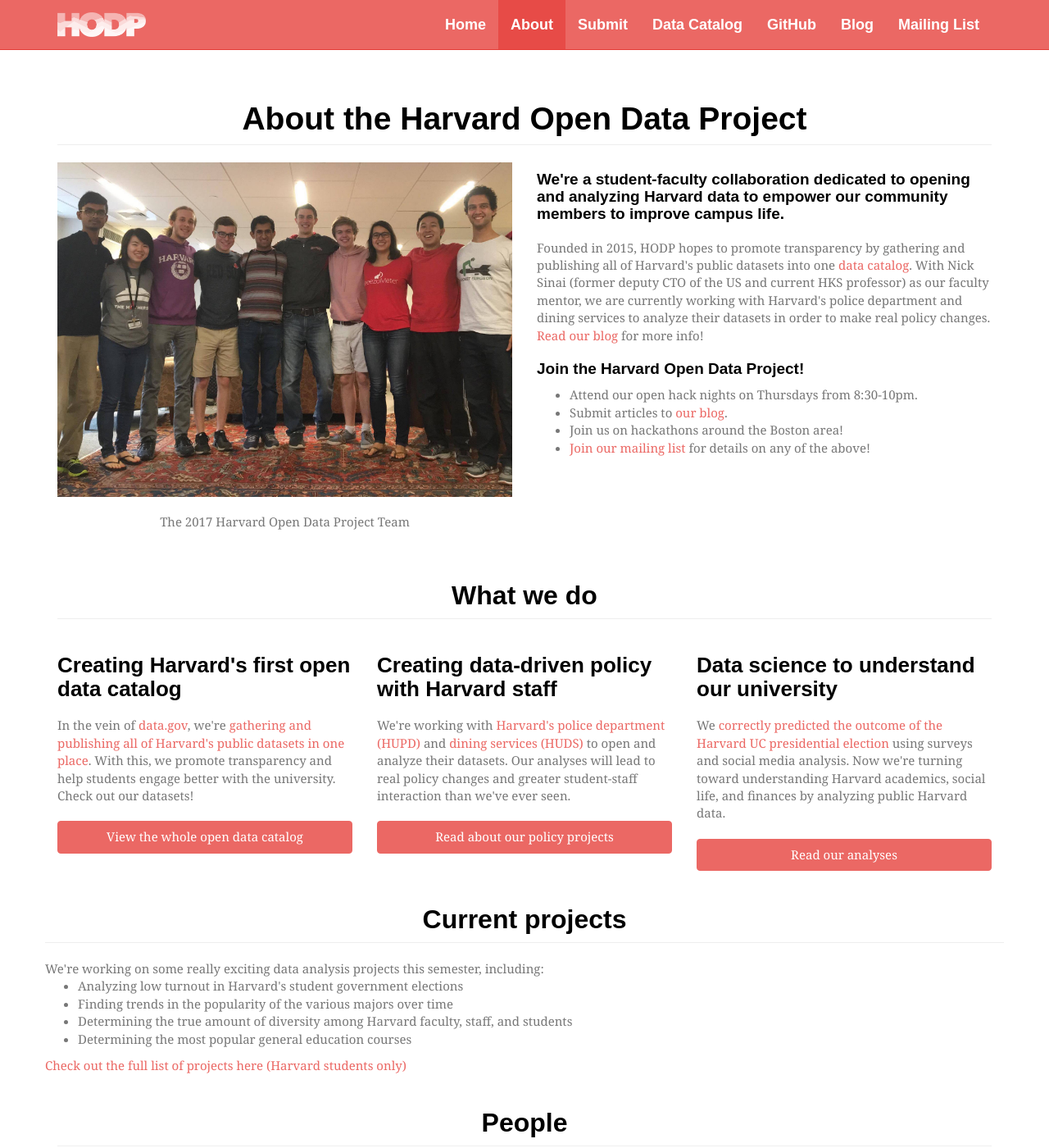
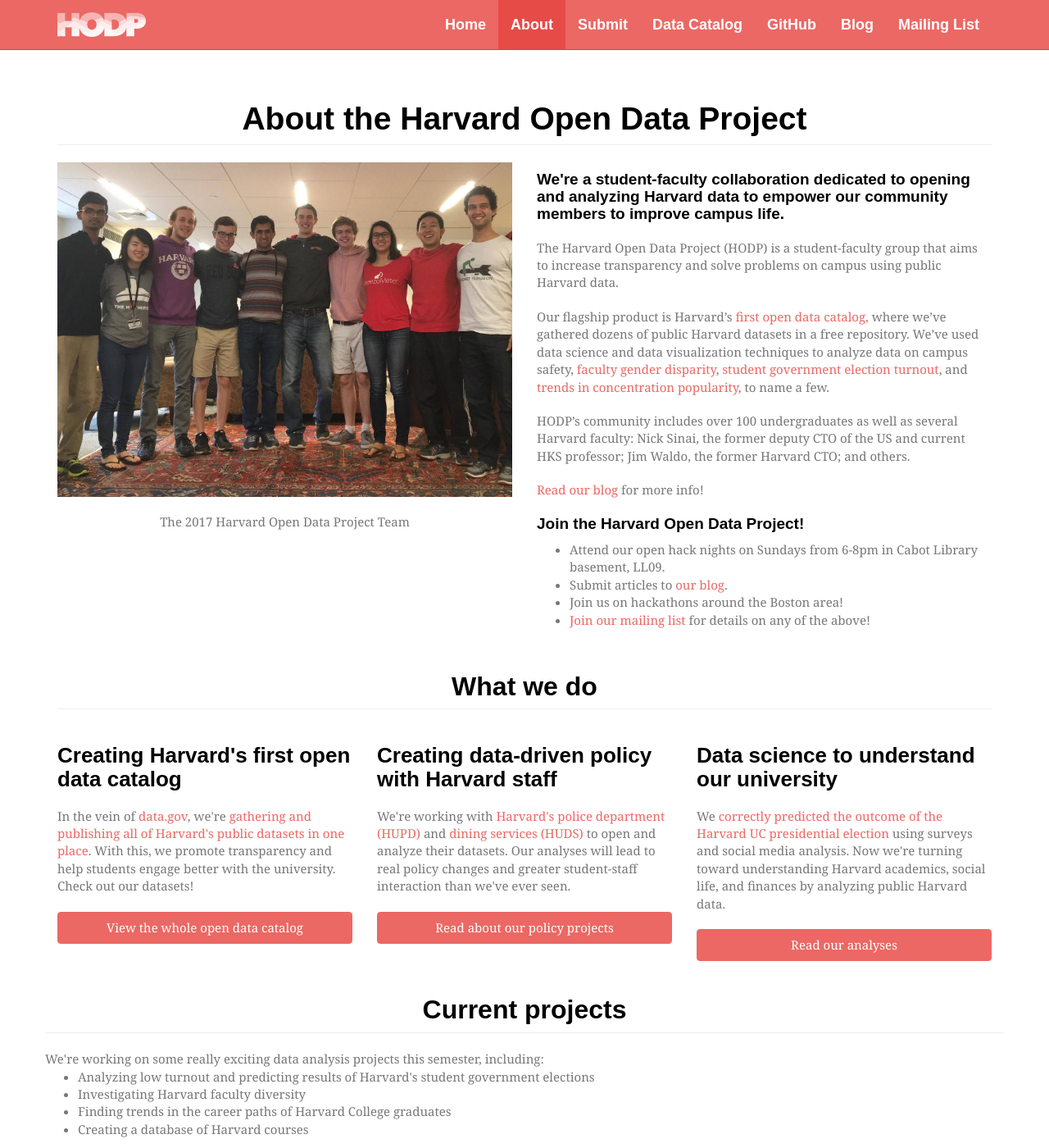
Before and after one commit to Eandalf7h/HarvardOpenData, a Jekyll site: the page built from about.html, in a window 1280 px wide and 1400 px high. Shown: the whole window at 82% size. Built offline with Jekyll 4.4.1, drawn with Linux system fonts in a browser that asks for light colours; nearby versions of some CDN libraries; some web fonts are replaced; some of the changed text lies outside the part shown.

```diff
--- a/about.html
+++ b/about.html
@@ -16,13 +16,19 @@
         <h4>
             We're a student-faculty collaboration dedicated to opening and analyzing Harvard data to empower our community members to improve campus life.
         </h4>
+        <p>The Harvard Open Data Project (HODP) is a student-faculty group that aims to increase transparency and solve problems on campus using public Harvard data. </p>
         <p>
-          Founded in 2015, HODP hopes to promote transparency by gathering and publishing all of Harvard's public datasets into one <a href="/catalog">data catalog</a>. With Nick Sinai (former deputy CTO of the US and current HKS professor) as our faculty mentor, we are currently working with Harvard's police department and dining services to analyze their datasets in order to make real policy changes. <a href="https://medium.com/harvard-open-data-project">Read our blog</a> for more info!
+        Our flagship product is Harvard’s <a href="/catalog">first open data catalog,</a> where we’ve gathered dozens of public Harvard datasets in a free repository. We’ve used data science and data visualization techniques to analyze data on campus safety, <a href="https://medium.com/harvard-open-data-project/gender-disparity-in-harvard-faculty-b253ae949a56">faculty gender disparity</a>, <a href="https://medium.com/harvard-open-data-project/you-too-could-have-won-the-dunster-uc-election-131400dce0dc">student government election turnout</a>, and <a href="https://medium.com/harvard-open-data-project/from-ec-to-tech-how-harvard-students-are-changing-concentrations-b748b55ed35b">trends in concentration popularity</a>, to name a few.
+        </p>
+        <p>
+        HODP’s community includes over 100 undergraduates as well as several Harvard faculty: Nick Sinai, the former deputy CTO of the US and current HKS professor; Jim Waldo, the former Harvard CTO; and others.
+        </p>
+        <p> <a href="https://medium.com/harvard-open-data-project">Read our blog</a> for more info!
         </p>
         <h4>Join the Harvard Open Data Project!</h4>
             <ul>
                 <li>
-                  Attend our open hack nights on Thursdays from 8:30-10pm.
+                  Attend our open hack nights on Sundays from 6-8pm in Cabot Library basement, LL09.
                 </li>
                 <li>
                      Submit articles to <a href="https://medium.com/harvard-open-data-project">our blog</a>.
@@ -68,19 +74,19 @@
       We're working on some really exciting data analysis projects this semester, including:
       <ul>
           <li>
-              Analyzing low turnout in Harvard's student government elections
+              Analyzing low turnout and predicting results of Harvard's student government elections
           </li>
           <li>
-              Finding trends in the popularity of the various majors over time
+              Investigating Harvard faculty diversity
           </li>
           <li>
-              Determining the true amount of diversity among Harvard faculty, staff, and students
+              Finding trends in the career paths of Harvard College graduates
           </li>
           <li>
-              Determining the most popular general education courses
+              Creating a database of Harvard courses
           </li>
       </ul>
-          <a href="https://docs.google.com/a/college.harvard.edu/document/d/1H0uhD15fgpPnE-AdnFZNhwVGC-DzF654ur0YMqE4zIQ/edit?usp=sharing">Check out the full list of projects here (Harvard students only)</a>
+          <a href="https://trello.com/b/Xht5RNue/17f-hodp-projects">Check out the full list of projects here!</a>
     </div>
 
     <h2 class="centered page-header">People</h2>
```
Also changed, not shown: _data/people.yml (+36 -7 lines), Gemfile.lock.
